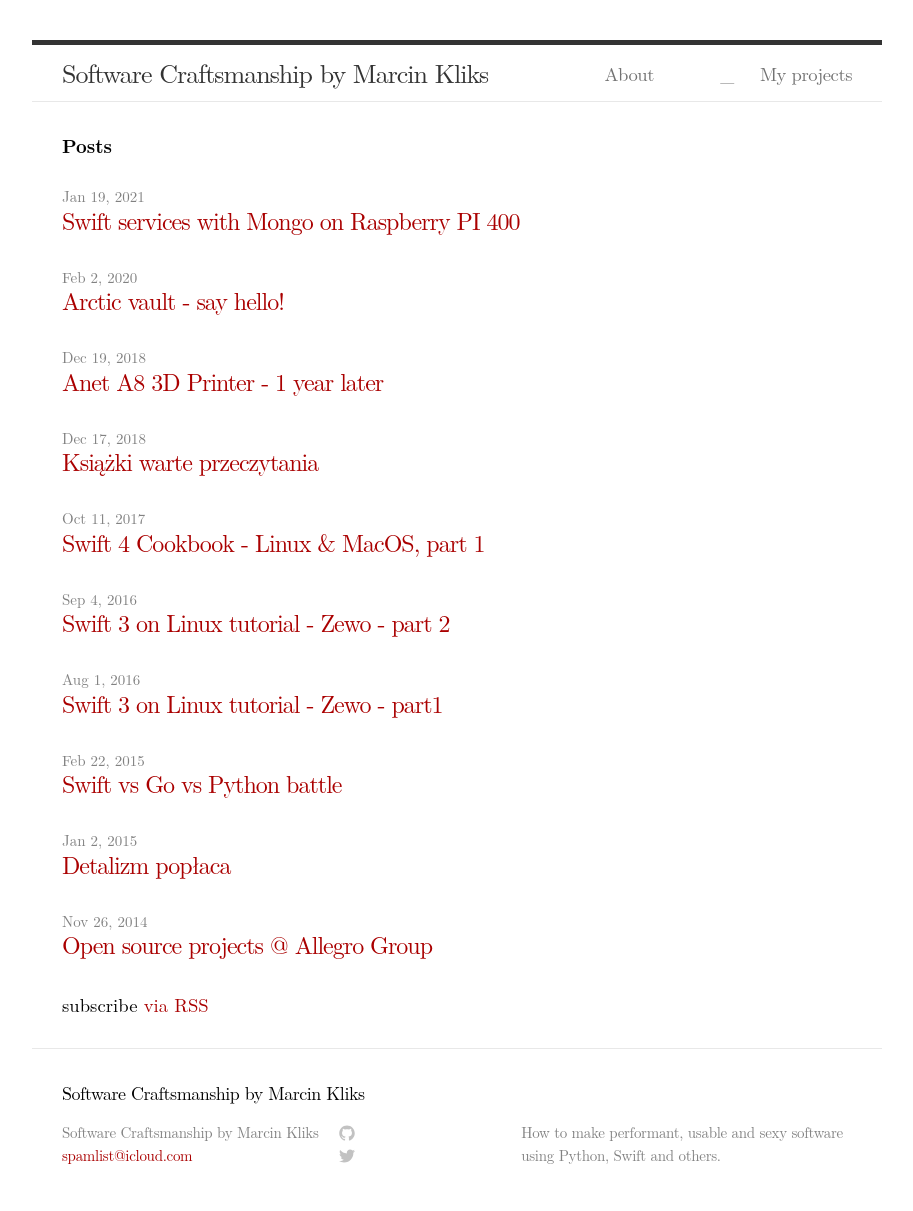
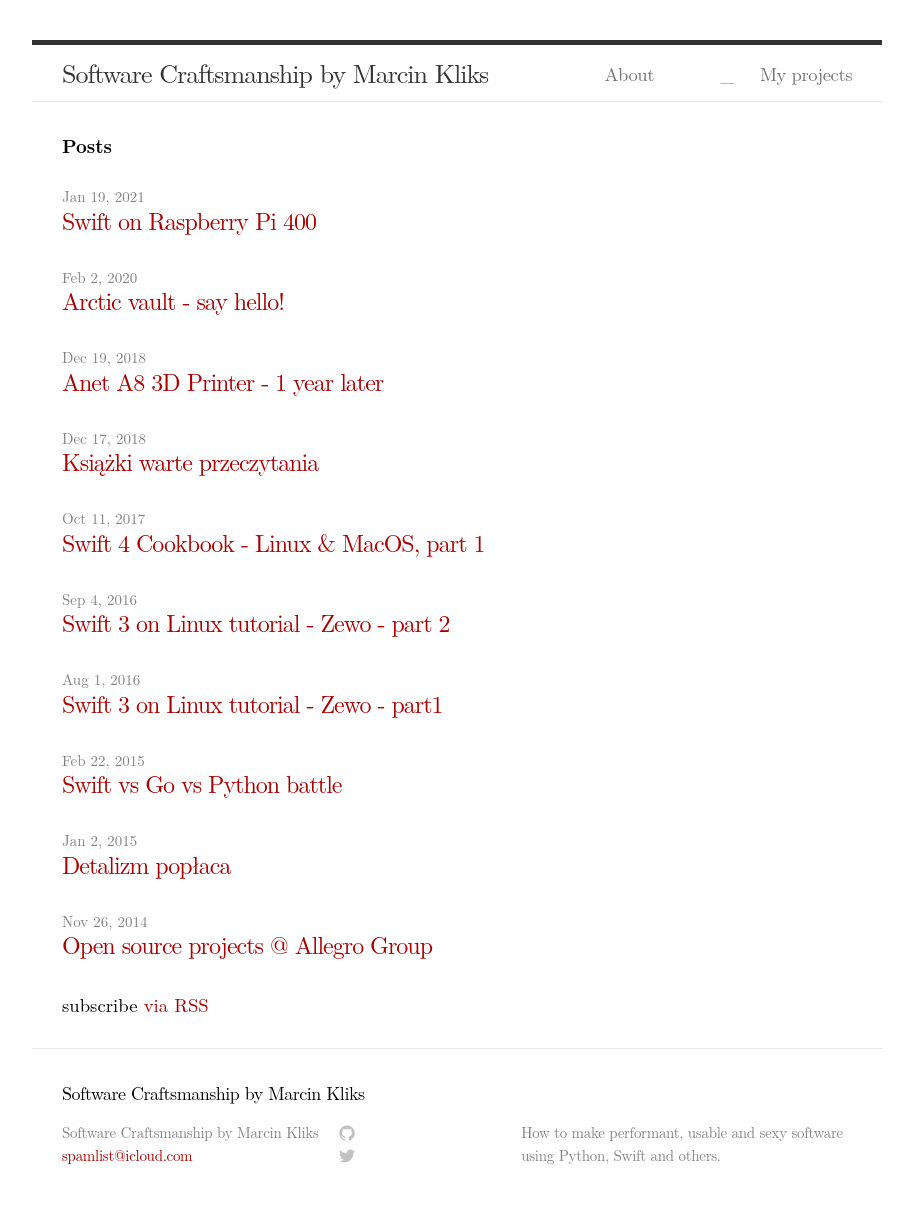
Before and after one commit to vi4m/vi4m.github.io, a Jekyll site: the page built from index.html, in a window 1280 px wide. Shown: the whole page, without its empty margins (183-1096 px from the left). Built offline with Jekyll 4.4.1, drawn with Linux system fonts in a browser that asks for light colours; some web fonts are replaced.

Commit message:
Updated Swift Services With Mongo On Raspberry Pi 400

```diff
--- a/_posts/2021-01-19-swift-services-with-mongo-on-raspberry-pi-400.markdown
+++ b/_posts/2021-01-19-swift-services-with-mongo-on-raspberry-pi-400.markdown
@@ -1,5 +1,5 @@
 ---
-title: Swift services with Mongo on Raspberry PI 400
+title: Swift on Raspberry Pi 400
 date: 2021-01-19 16:45:00 Z
 categories:
 - programming
@@ -7,6 +7,7 @@
 - swift
 - raspberrypi
 ---
+
 
 # Swift on Raspberry PI as a microservices backend
 
```
